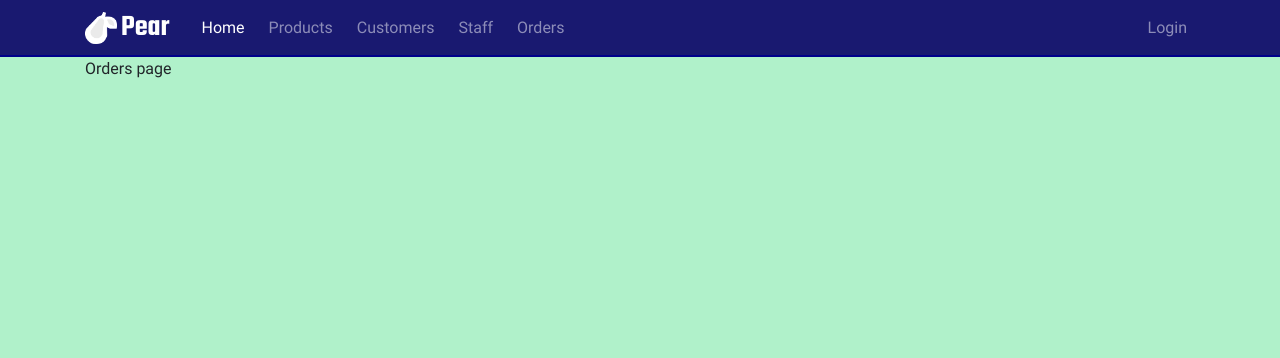
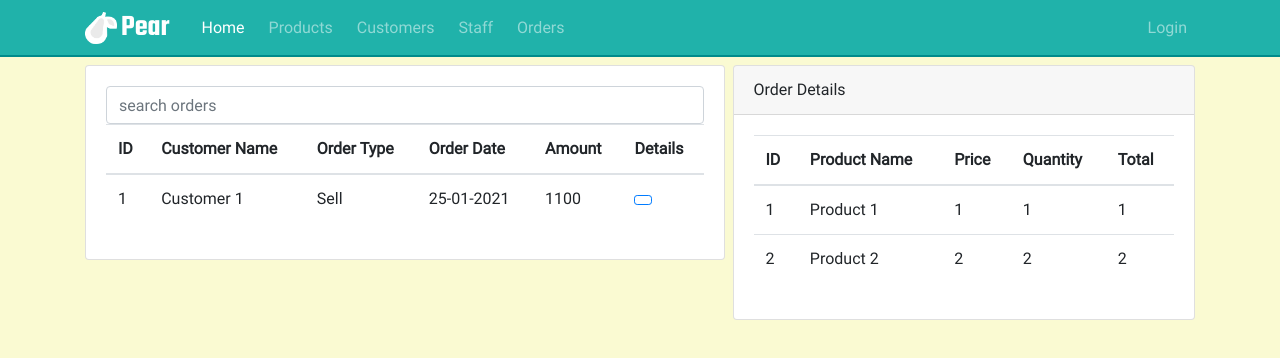
Before and after one commit to Code0x01/pear-frontend, a React (Create React App) app: page /orders in a window 1280 px wide. Shown: the top 358 px of the page. Built offline with nearby package versions, Linux system fonts and the light colour scheme.

Commit message:
design/orders page

```diff
--- a/src/assets/css/style.css
+++ b/src/assets/css/style.css
@@ -8,7 +8,7 @@ body {
     sans-serif;
   -webkit-font-smoothing: antialiased;
   -moz-osx-font-smoothing: grayscale;
-  background-color: #B0F1CA;
+  background-color: lightgoldenrodyellow;
   padding-bottom: 10px;
 }
 
--- a/src/components/topnav/style.css
+++ b/src/components/topnav/style.css
@@ -1,7 +1,7 @@
 .topnav {
 	padding: 0 10px;
-	background-color: midnightblue;
-	border-bottom: 2px solid darkblue;
+    background-color: lightseagreen;
+    border-bottom: 2px solid darkcyan;
 }
 
 .topnav .navbar-brand {
--- a/src/views/login/style.css
+++ b/src/views/login/style.css
@@ -1,6 +1,6 @@
 @media (min-width: 992px) {
 	.login {
 	    max-width: 460px;
-	    margin: 0 auto;
+	    margin: 180px auto;
 	}
 }
--- a/src/views/orders/index.js
+++ b/src/views/orders/index.js
@@ -1,11 +1,90 @@
 import React from "react";
-import { Container } from "reactstrap";
+import {
+	Container,
+	Card,
+	CardHeader,
+	CardBody,
+	Table,
+	Button,
+	Row,
+	Col,
+	Input
+} from "reactstrap";
 import "./style.css";
 
 const Orders = props => {
 	return (
-		<Container>
-			<p>Orders page</p>
+		<Container className="mt-2">
+			<Row noGutters={true}>
+				<Col md="7" className="pr-2">
+					<Card>
+						<CardBody>
+							<Input placeholder="search orders" className="float-right"/>
+							<Table>
+								<thead>
+									<tr>
+										<th>ID</th>
+										<th>Customer Name</th>
+										<th>Order Type</th>
+										<th>Order Date</th>
+										<th>Amount</th>
+										<th>Details</th>
+									</tr>
+								</thead>
+								<tbody>
+									<tr>
+										<td>1</td>
+										<td>Customer 1</td>
+										<td>Sell</td>
+										<td>25-01-2021</td>
+										<td>1100</td>
+										<td>
+											<Button outline color="primary" size="sm"><i className="fa fa-search-plus"/></Button>
+										</td>
+									</tr>
+								</tbody>
+							</Table>
+						</CardBody>
+					</Card>
+				</Col>
+				<Col md="5">
+					<Card>
+						<CardHeader>
+							Order Details
+						</CardHeader>
+						<CardBody>
+							<Table>
+								<thead>
+									<tr>
+										<th>ID</th>
+										<th>Product Name</th>
+										<th>Price</th>
+										<th>Quantity</th>
+										<th>Total</th>
+									</tr>
+								</thead>
+								<tbody>
+									<tr>
+										<td>1</td>
+										<td>Product 1</td>
+										<td>1</td>
+										<td>1</td>
+										<td>1</td>
+									</tr>
+									<tr>
+										<td>2</td>
+										<td>Product 2</td>
+										<td>2</td>
+										<td>2</td>
+										<td>2</td>
+									</tr>
+								</tbody>
+							</Table>
+						</CardBody>
+					</Card>
+				</Col>
+			</Row>
+
 		</Container>
 	);
 };
```
